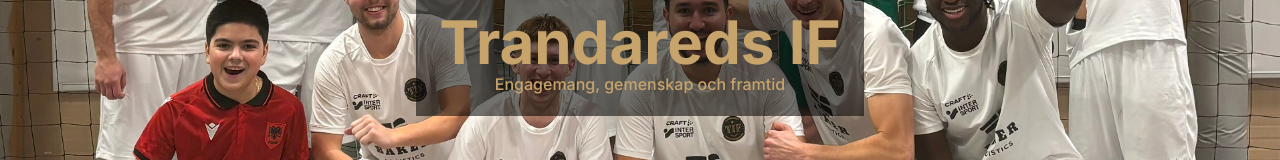
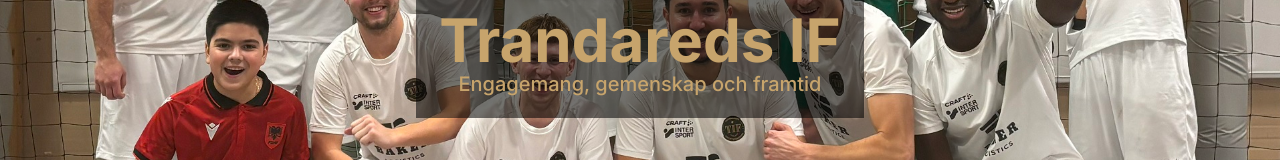
Before and after one commit to lia-2-team-1/webbsite, a React (Vite) app: page / in a window 1280 px wide. Shown: the part 426-586 px from the top of the page. Built offline with nearby package versions, Linux system fonts and the light colour scheme; no server answers.

Commit message:
Update styles to align with new design standard in Hero.tsx

```diff
--- a/src/components/Hero.tsx
+++ b/src/components/Hero.tsx
@@ -7,13 +7,13 @@ export const Hero = () => {
       <div className="min-h-screen flex items-center justify-center bg-cover bg-no-repeat lg:bg-[url('/tif-hero.jpg')] bg-[url('/tif-hero-mobile.jpg')]">
         <div className="bg-black bg-opacity-55 w-3/4 py-5 flex mx-auto lg:w-[35%] lg:text-center flex-col">
           <h1
-            className="text-center text-4xl lg:text-6xl text-sandybrown font-bold
+            className="text-center text-4xl md:text-5xl lg:text-6xl text-sandybrown font-bold
           px-1.5 lg:px-5"
           >
             Trandareds IF
           </h1>
 
-          <p className="text-sandybrown text-center font-medium">
+          <p className="text-sandybrown text-center font-medium text-sm md:text-base lg:text-xl">
             Engagemang, gemenskap och framtid
           </p>
         </div>
```
